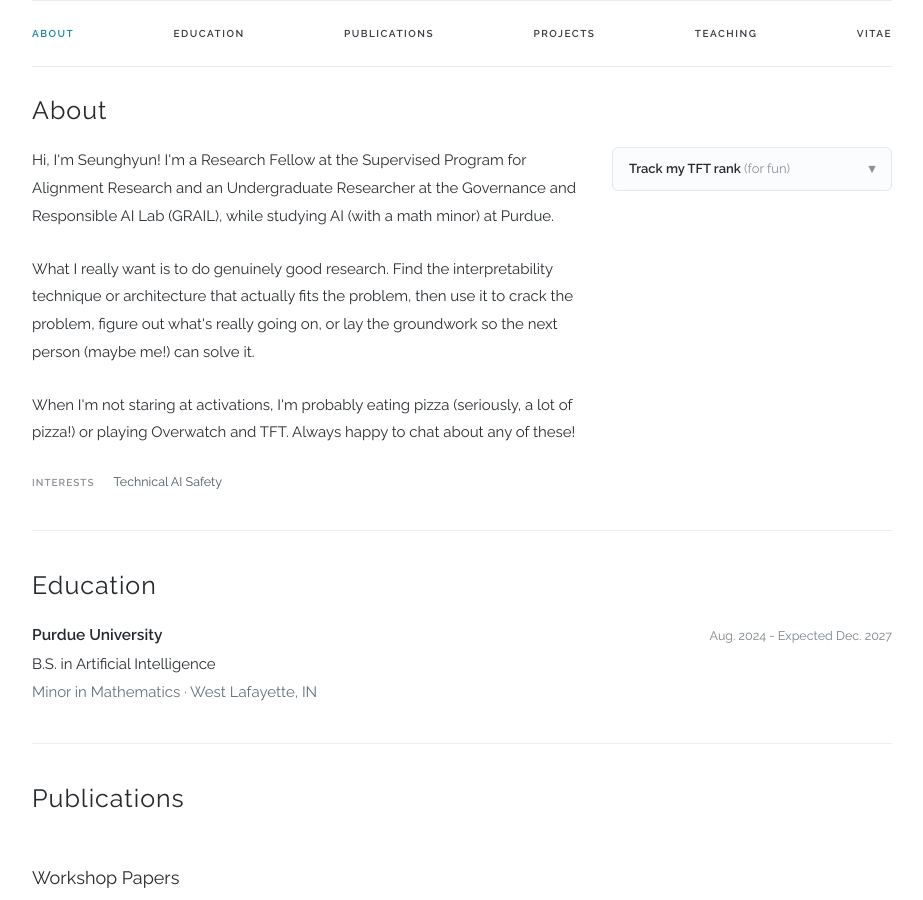
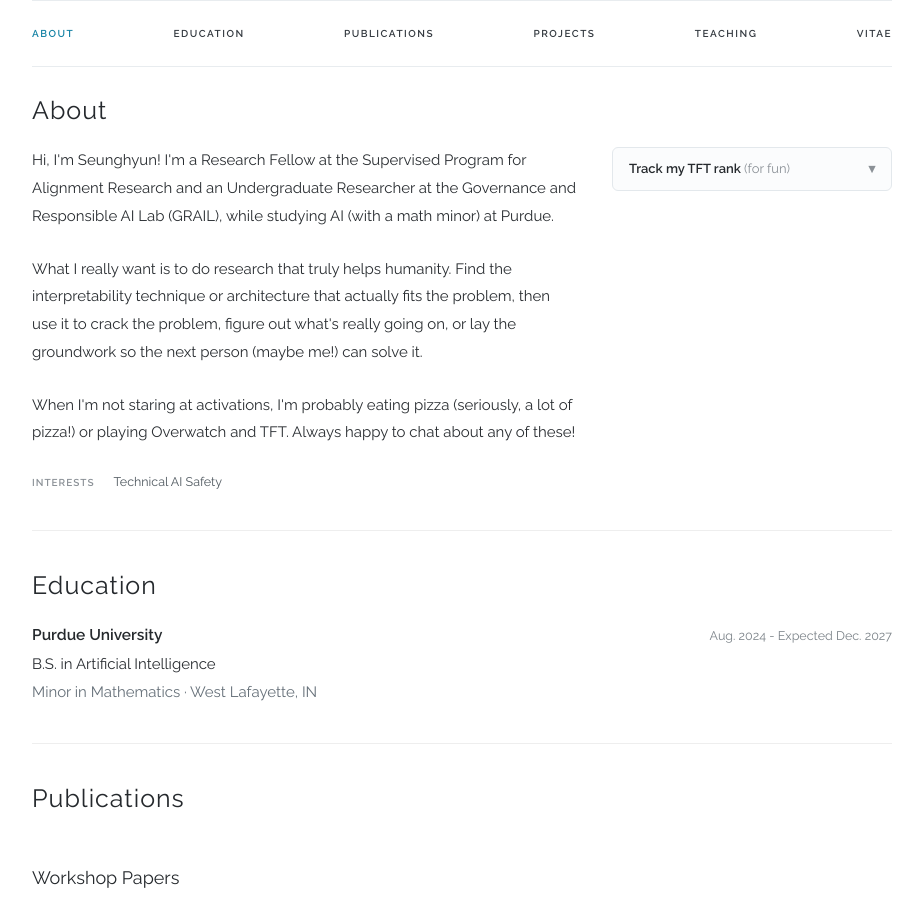
Before and after one commit to CarterYoo/CarterYoo.github.io, a Jekyll site: the page built from index.html, in a window 1280 px wide and 900 px high, scrolled down 391 px. Shown: the whole window, without its empty margins (178-1101 px from the left). Built offline with Jekyll 4.4.1, drawn with Linux system fonts in a browser that asks for light colours; some web fonts are replaced.

Commit message:
Reword research goal in About
Co-Authored-By: Claude Opus 5.5 <noreply@anthropic.com>

```diff
--- a/_data/content.yaml
+++ b/_data/content.yaml
@@ -1,6 +1,6 @@
 about:
   - "Hi, I'm Seunghyun! I'm a Research Fellow at the Supervised Program for Alignment Research and an Undergraduate Researcher at the Governance and Responsible AI Lab (GRAIL), while studying AI (with a math minor) at Purdue."
-  - "What I really want is to do genuinely good research. Find the interpretability technique or architecture that actually fits the problem, then use it to crack the problem, figure out what's really going on, or lay the groundwork so the next person (maybe me!) can solve it."
+  - "What I really want is to do research that truly helps humanity. Find the interpretability technique or architecture that actually fits the problem, then use it to crack the problem, figure out what's really going on, or lay the groundwork so the next person (maybe me!) can solve it."
   - "When I'm not staring at activations, I'm probably eating pizza (seriously, a lot of pizza!) or playing Overwatch and TFT. Always happy to chat about any of these!"
 interests:
   - "Technical AI Safety"
```
